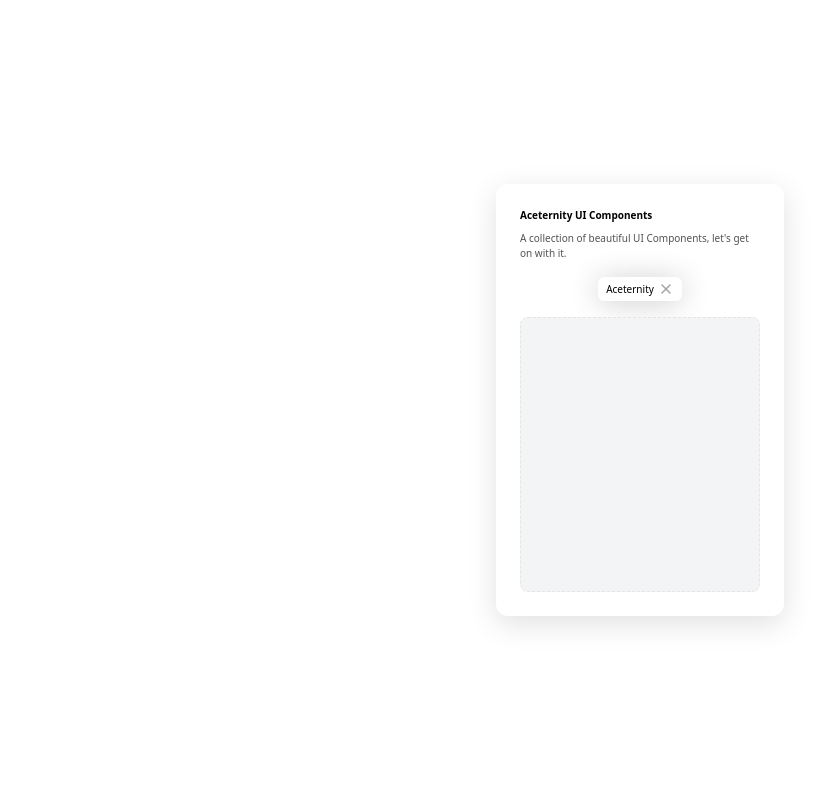
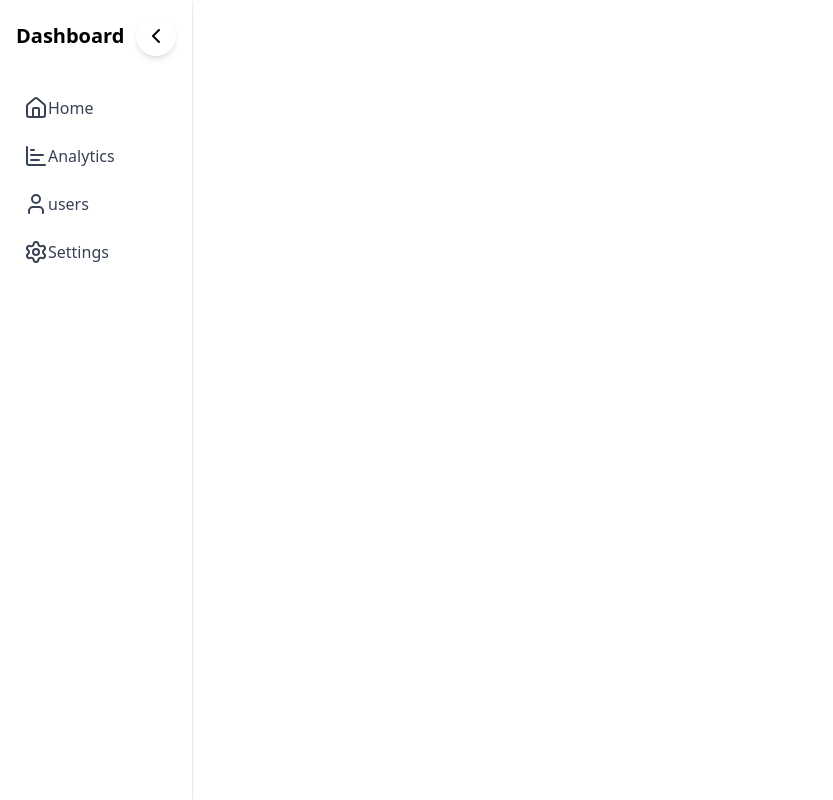
Before and after one commit to anjany06/Motion, a React (Vite) app: page / in a window 1280 px wide. Shown: the whole page, without its empty margins (0-833 px from the left). Built offline with nearby package versions, Linux system fonts and the light colour scheme.

Commit message:
feat: implement Variants component with sidebar functionality and animations

```diff
--- a/src/App.tsx
+++ b/src/App.tsx
@@ -1,12 +1,14 @@
 import React from "react";
 import Button from "./components/Button";
 import Card from "./components/HoverCard";
+import Variants from "./components/Variants";
 
 const App = () => {
   return (
-    <div className="h-screen w-full flex items-center justify-center">
+    <div className="h-screen w-full flex items-center justify-start">
       {/* <Button /> */}
-      <Card />
+      {/* <Card /> */}
+      <Variants />
     </div>
   );
 };
--- /dev/null
+++ b/src/components/Variants.tsx
@@ -0,0 +1,128 @@
+import {
+  ChartBar,
+  ChevronLeft,
+  ChevronRight,
+  HomeIcon,
+  Settings,
+  User,
+} from "lucide-react";
+import React, { useState } from "react";
+import { motion } from "motion/react";
+import { stagger } from "motion";
+
+const Variants = () => {
+  const [isOpen, setIsOpen] = useState(true);
+  const toggleSidebar = () => {
+    setIsOpen(!isOpen);
+  };
+
+  const links = [
+    {
+      name: "Home",
+      href: "/",
+      icon: <HomeIcon />,
+    },
+    {
+      name: "Analytics",
+      href: "/analytics",
+      icon: <ChartBar />,
+    },
+    {
+      name: "users",
+      href: "/users",
+      icon: <User />,
+    },
+    {
+      name: "Settings",
+      href: "/settings",
+      icon: <Settings />,
+    },
+  ];
+
+  // const sidebarVariant = {
+  //   open: {
+  //     width: "16rem",
+  //   },
+  //   closed: {
+  //     width: "4.5rem",
+  //   },
+  // };
+
+  const parentVariants = {
+    open: {
+      transition: {
+        staggerChildren: 0.07, //kitni der se animation chalegi
+        delayChildren: 0.2, //kitni der baad animation chalegi (ek k baad dusra ane me kitna time)
+      },
+    },
+    closed: {
+      transition: {
+        staggerChildren: 0.05,
+        staggerDirection: -1,
+      },
+    },
+  };
+  const childVariants = {
+    open: {
+      opacity: 1,
+      y: 0,
+    },
+    closed: {
+      opacity: 0,
+      y: -10,
+    },
+  };
+  return (
+    <motion.div
+      initial={false}
+      animate={isOpen ? "open" : "closed"}
+      exit="closed"
+      transition={{ duration: 0.3 }}
+      className="border-r border-neutral-100 h-full"
+    >
+      <motion.nav
+        // variants={sidebarVariant}
+        className={`bg-white shadow-md h-full`}
+      >
+        <div className="p-4 gap-3 flex justify-between items-center">
+          <h2 className={`text-xl font-semibold ${!isOpen && "sr-only"}`}>
+            Dashboard
+          </h2>
+
+          {/* Toggle Button */}
+          <button
+            onClick={toggleSidebar}
+            className="bg-white p-2 rounded-full shadow-md hover:bg-gray-100 focus:outline-none"
+            aria-label={isOpen ? "Close sidebar" : "Open sidebar"}
+          >
+            {isOpen ? <ChevronLeft /> : <ChevronRight />}
+          </button>
+        </div>
+        <div className="relative">
+          {/* SideBar Content */}
+          <nav className="p-4">
+            <motion.ul variants={parentVariants} className="space-y-2">
+              {links.map((link) => (
+                <motion.li variants={childVariants} key={link.name}>
+                  <a
+                    href={link.href}
+                    className="flex items-center p-2 text-gray-700 hover:bg-gray-100 rounded-md transition-colors"
+                  >
+                    {link.icon}
+                    {isOpen && link.name}
+                  </a>
+                </motion.li>
+              ))}
+            </motion.ul>
+          </nav>
+        </div>
+      </motion.nav>
+    </motion.div>
+  );
+};
+
+export default Variants;
+
+//Animation Orchestration
+//->bahut sare animations ko ek sath control karne ke liye
+//-> yeh hm variants ki madad se karte hain
```
